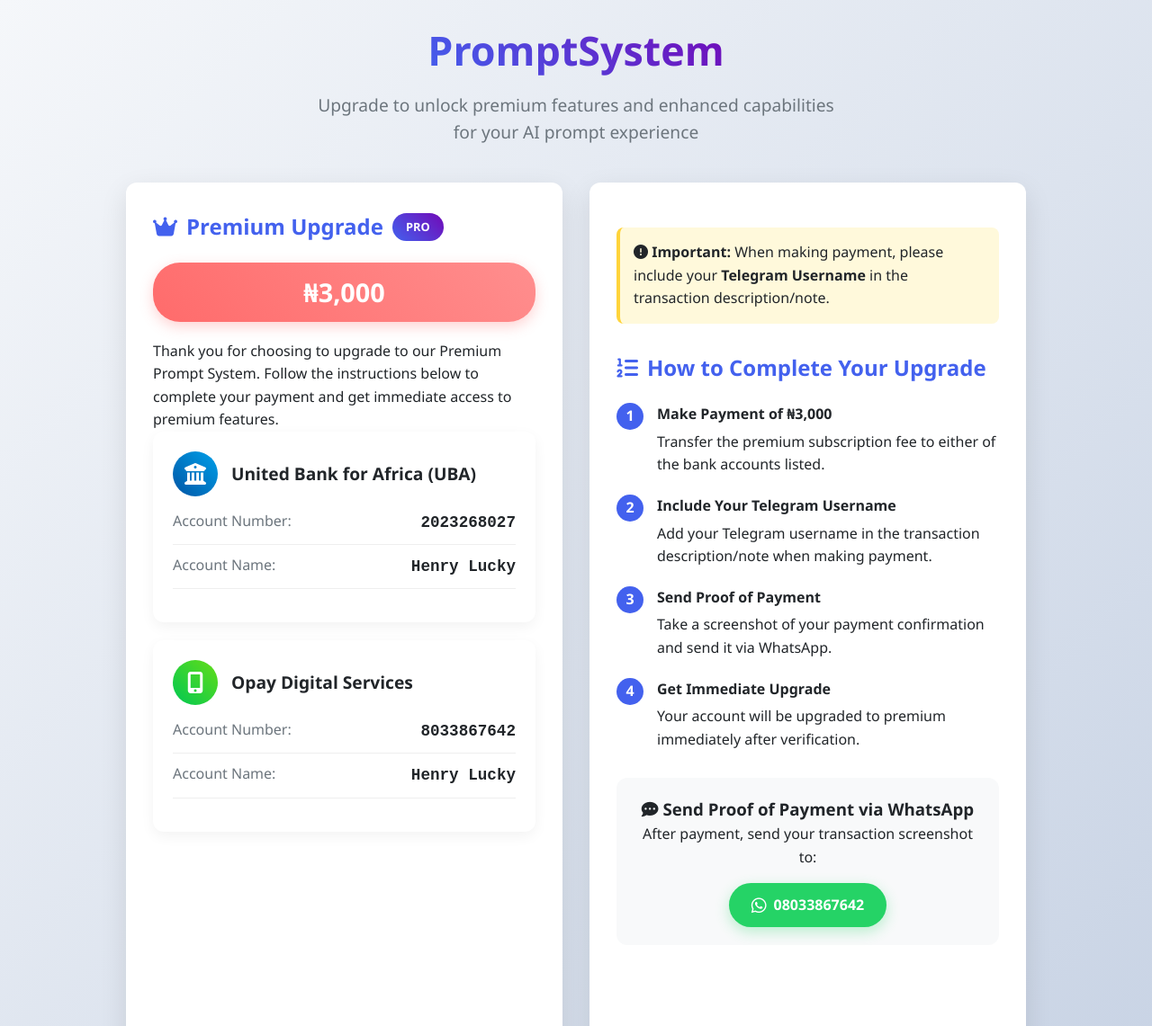
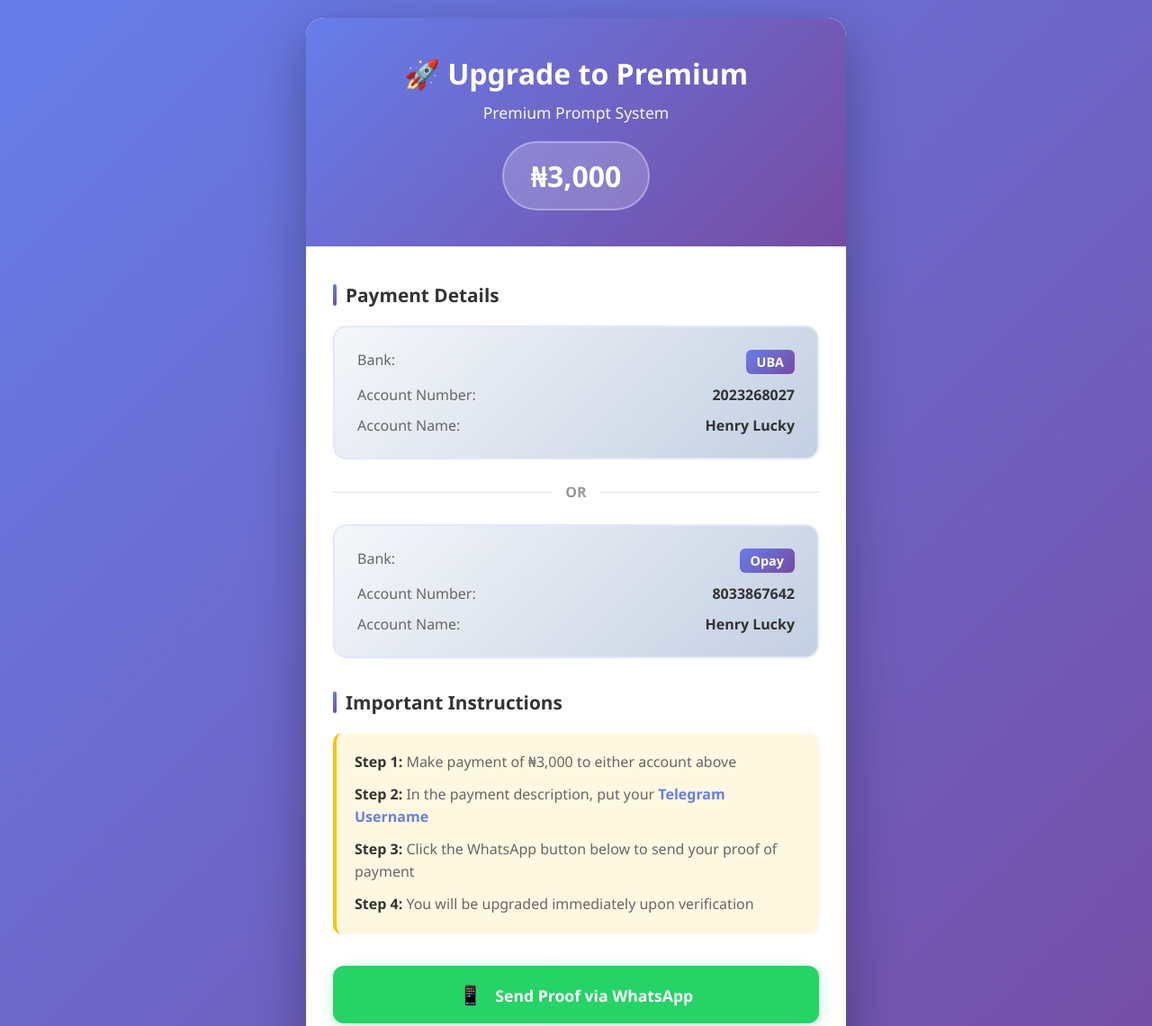
Before and after one commit to paydev-web/premium-prompt, a plain HTML site: page index.html in a window 1280 px wide. Shown: the top 1141 px of the page at 90% size. Drawn offline with Linux system fonts and the light colour scheme.

Commit message:
Update index.html

```diff
--- a/index.html
+++ b/index.html
@@ -3,467 +3,341 @@
 <head>
     <meta charset="UTF-8">
     <meta name="viewport" content="width=device-width, initial-scale=1.0">
-    <title>Upgrade to Premium | Prompt System</title>
-    <link rel="stylesheet" href="https://cdnjs.cloudflare.com/ajax/libs/font-awesome/6.4.0/css/all.min.css">
+    <title>Upgrade to Premium - Payment Details</title>
     <style>
-        :root {
-            --primary: #4361ee;
-            --primary-dark: #3a56d4;
-            --secondary: #7209b7;
-            --accent: #ff6b6b;
-            --success: #4cc9f0;
-            --light: #f8f9fa;
-            --dark: #212529;
-            --gray: #6c757d;
-            --border-radius: 12px;
-            --box-shadow: 0 10px 30px rgba(0, 0, 0, 0.1);
-            --transition: all 0.3s ease;
-        }
-
         * {
             margin: 0;
             padding: 0;
             box-sizing: border-box;
-            font-family: 'Segoe UI', Tahoma, Geneva, Verdana, sans-serif;
         }
 
         body {
-            background: linear-gradient(135deg, #f5f7fa 0%, #c3cfe2 100%);
-            color: var(--dark);
-            line-height: 1.6;
+            font-family: 'Segoe UI', Tahoma, Geneva, Verdana, sans-serif;
+            background: linear-gradient(135deg, #667eea 0%, #764ba2 100%);
             min-height: 100vh;
-            padding: 20px;
             display: flex;
-            flex-direction: column;
             align-items: center;
             justify-content: center;
+            padding: 20px;
         }
 
         .container {
-            max-width: 1000px;
+            max-width: 600px;
             width: 100%;
-            margin: 0 auto;
+            background: white;
+            border-radius: 20px;
+            box-shadow: 0 20px 60px rgba(0, 0, 0, 0.3);
+            overflow: hidden;
+            animation: slideUp 0.6s ease;
         }
 
-        header {
-            text-align: center;
-            margin-bottom: 40px;
+        @keyframes slideUp {
+            from {
+                opacity: 0;
+                transform: translateY(30px);
             }
-
-        .logo {
-            font-size: 2.8rem;
-            font-weight: 800;
-            background: linear-gradient(45deg, var(--primary), var(--secondary));
-            -webkit-background-clip: text;
-            background-clip: text;
-            color: transparent;
-            margin-bottom: 10px;
-            display: inline-block;
-        }
-
-        .tagline {
-            color: var(--gray);
-            font-size: 1.2rem;
-            max-width: 600px;
-            margin: 0 auto;
-        }
-
-        .main-content {
-            display: grid;
-            grid-template-columns: 1fr 1fr;
-            gap: 30px;
-            margin-bottom: 40px;
-        }
-
-        @media (max-width: 768px) {
-            .main-content {
-                grid-template-columns: 1fr;
+            to {
+                opacity: 1;
+                transform: translateY(0);
             }
         }
 
-        .card {
-            background: white;
-            border-radius: var(--border-radius);
-            box-shadow: var(--box-shadow);
-            padding: 30px;
-            transition: var(--transition);
-            height: 100%;
-        }
-
-        .card:hover {
-            transform: translateY(-5px);
-            box-shadow: 0 15px 40px rgba(0, 0, 0, 0.15);
-        }
-
-        .card-title {
-            font-size: 1.5rem;
-            margin-bottom: 20px;
-            color: var(--primary);
-            display: flex;
-            align-items: center;
-        }
-
-        .card-title i {
-            margin-right: 10px;
-        }
-
-        .premium-badge {
-            background: linear-gradient(45deg, var(--primary), var(--secondary));
-            color: white;
-            padding: 5px 15px;
-            border-radius: 20px;
-            font-size: 0.8rem;
-            font-weight: 600;
-            margin-left: 10px;
-        }
-
-        .price-tag {
-            background: linear-gradient(45deg, var(--accent), #ff8e8e);
-            color: white;
-            padding: 10px 20px;
-            border-radius: 30px;
-            font-size: 1.8rem;
-            font-weight: 700;
+        .header {
+            background: linear-gradient(135deg, #667eea 0%, #764ba2 100%);
+            padding: 40px 30px;
             text-align: center;
-            margin: 20px 0;
-            box-shadow: 0 5px 15px rgba(255, 107, 107, 0.3);
-        }
-
-        .payment-options {
-            display: flex;
-            flex-direction: column;
-            gap: 20px;
-        }
-
-        .payment-option {
-            background: white;
-            border-radius: var(--border-radius);
-            box-shadow: 0 5px 15px rgba(0, 0, 0, 0.05);
-            padding: 20px;
-            transition: var(--transition);
-            border: 2px solid transparent;
-        }
-
-        .payment-option:hover {
-            border-color: var(--primary);
-        }
-
-        .bank-header {
-            display: flex;
-            align-items: center;
-            margin-bottom: 15px;
-        }
-
-        .bank-logo {
-            width: 50px;
-            height: 50px;
-            border-radius: 50%;
-            display: flex;
-            align-items: center;
-            justify-content: center;
-            margin-right: 15px;
-            font-size: 1.5rem;
             color: white;
         }
 
-        .uba {
-            background: linear-gradient(45deg, #0055a5, #00a0e9);
+        .header h1 {
+            font-size: 2rem;
+            margin-bottom: 10px;
+            font-weight: 700;
         }
 
-        .opay {
-            background: linear-gradient(45deg, #00c853, #64dd17);
+        .header p {
+            font-size: 1.1rem;
+            opacity: 0.95;
+        }
+
+        .price-badge {
+            background: rgba(255, 255, 255, 0.2);
+            backdrop-filter: blur(10px);
+            display: inline-block;
+            padding: 15px 30px;
+            border-radius: 50px;
+            margin-top: 20px;
+            font-size: 2rem;
+            font-weight: bold;
+            border: 2px solid rgba(255, 255, 255, 0.3);
+        }
+
+        .content {
+            padding: 40px 30px;
+        }
+
+        .section {
+            margin-bottom: 35px;
+        }
+
+        .section-title {
+            font-size: 1.3rem;
+            color: #333;
+            margin-bottom: 20px;
+            font-weight: 600;
+            display: flex;
+            align-items: center;
+            gap: 10px;
+        }
+
+        .section-title::before {
+            content: '';
+            width: 4px;
+            height: 24px;
+            background: linear-gradient(135deg, #667eea 0%, #764ba2 100%);
+            border-radius: 2px;
+        }
+
+        .account-card {
+            background: linear-gradient(135deg, #f5f7fa 0%, #c3cfe2 100%);
+            border-radius: 15px;
+            padding: 25px;
+            margin-bottom: 20px;
+            border: 2px solid #e0e7ff;
+            transition: transform 0.3s ease, box-shadow 0.3s ease;
+        }
+
+        .account-card:hover {
+            transform: translateY(-5px);
+            box-shadow: 0 10px 25px rgba(102, 126, 234, 0.2);
+        }
+
+        .account-row {
+            display: flex;
+            justify-content: space-between;
+            margin-bottom: 12px;
+            font-size: 1rem;
+        }
+
+        .account-row:last-child {
+            margin-bottom: 0;
+        }
+
+        .account-label {
+            color: #666;
+            font-weight: 500;
+        }
+
+        .account-value {
+            color: #333;
+            font-weight: 700;
+            text-align: right;
         }
 
         .bank-name {
+            display: inline-block;
+            background: linear-gradient(135deg, #667eea 0%, #764ba2 100%);
+            color: white;
+            padding: 4px 12px;
+            border-radius: 6px;
+            font-size: 0.9rem;
             font-weight: 600;
-            font-size: 1.2rem;
         }
 
-        .account-details {
-            margin: 15px 0;
+        .divider {
+            text-align: center;
+            margin: 25px 0;
+            position: relative;
         }
 
-        .account-detail {
-            display: flex;
-            justify-content: space-between;
-            margin-bottom: 10px;
-            padding-bottom: 10px;
-            border-bottom: 1px solid #eee;
+        .divider::before {
+            content: '';
+            position: absolute;
+            left: 0;
+            top: 50%;
+            width: 100%;
+            height: 1px;
+            background: #e0e0e0;
         }
 
-        .label {
-            font-weight: 500;
-            color: var(--gray);
+        .divider-text {
+            background: white;
+            padding: 0 15px;
+            position: relative;
+            color: #999;
+            font-weight: 600;
         }
 
-        .value {
+        .instruction-box {
+            background: #fff8e1;
+            border-left: 4px solid #ffc107;
+            padding: 20px;
+            border-radius: 10px;
+            margin-bottom: 20px;
+        }
+
+        .instruction-box p {
+            color: #666;
+            line-height: 1.6;
+            margin-bottom: 10px;
+        }
+
+        .instruction-box p:last-child {
+            margin-bottom: 0;
+        }
+
+        .instruction-box strong {
+            color: #333;
+        }
+
+        .whatsapp-btn {
+            display: block;
+            width: 100%;
+            background: #25D366;
+            color: white;
+            text-decoration: none;
+            padding: 18px;
+            border-radius: 12px;
+            text-align: center;
+            font-size: 1.1rem;
             font-weight: 600;
-            font-family: 'Courier New', monospace;
-            font-size: 1.1rem;
+            transition: all 0.3s ease;
+            box-shadow: 0 4px 15px rgba(37, 211, 102, 0.3);
+        }
+
+        .whatsapp-btn:hover {
+            background: #20ba5a;
+            transform: translateY(-2px);
+            box-shadow: 0 6px 20px rgba(37, 211, 102, 0.4);
+        }
+
+        .whatsapp-btn::before {
+            content: '📱';
+            margin-right: 10px;
+            font-size: 1.3rem;
+        }
+
+        .footer {
+            background: #f8f9fa;
+            padding: 25px 30px;
+            text-align: center;
+            color: #666;
+            font-size: 0.9rem;
+            border-top: 1px solid #e0e0e0;
+        }
+
+        .footer p {
+            margin-bottom: 8px;
         }
 
         .highlight {
-            background: #fff9db;
-            padding: 15px;
-            border-radius: 8px;
-            margin: 20px 0;
-            border-left: 4px solid #ffd43b;
-        }
-
-        .steps {
-            margin: 30px 0;
-        }
-
-        .step {
-            display: flex;
-            margin-bottom: 20px;
-            align-items: flex-start;
-        }
-
-        .step-number {
-            background: var(--primary);
-            color: white;
-            width: 30px;
-            height: 30px;
-            border-radius: 50%;
-            display: flex;
-            align-items: center;
-            justify-content: center;
-            margin-right: 15px;
-            flex-shrink: 0;
+            color: #667eea;
             font-weight: 600;
         }
 
-        .step-content {
-            flex: 1;
+        @media (max-width: 600px) {
+            .header h1 {
+                font-size: 1.6rem;
             }
 
-        .step-title {
-            font-weight: 600;
-            margin-bottom: 5px;
+            .header p {
+                font-size: 1rem;
             }
 
-        .contact-info {
-            background: var(--light);
-            padding: 20px;
-            border-radius: var(--border-radius);
-            text-align: center;
-            margin-top: 20px;
+            .price-badge {
+                font-size: 1.7rem;
+                padding: 12px 25px;
             }
 
-        .whatsapp-btn {
-            display: inline-flex;
-            align-items: center;
-            background: #25D366;
-            color: white;
-            padding: 12px 25px;
-            border-radius: 50px;
-            text-decoration: none;
-            font-weight: 600;
-            margin-top: 15px;
-            transition: var(--transition);
-            box-shadow: 0 5px 15px rgba(37, 211, 102, 0.3);
+            .content {
+                padding: 30px 20px;
             }
 
-        .whatsapp-btn i {
-            margin-right: 8px;
-            font-size: 1.2rem;
+            .account-card {
+                padding: 20px;
             }
 
-        .whatsapp-btn:hover {
-            transform: translateY(-3px);
-            box-shadow: 0 8px 20px rgba(37, 211, 102, 0.4);
-            background: #20bd5c;
+            .account-row {
+                flex-direction: column;
+                gap: 5px;
             }
 
-        .features {
-            display: grid;
-            grid-template-columns: repeat(2, 1fr);
-            gap: 15px;
-            margin-top: 20px;
-        }
-
-        .feature {
-            display: flex;
-            align-items: center;
-        }
-
-        .feature i {
-            color: var(--primary);
-            margin-right: 10px;
-            font-size: 1.1rem;
-        }
-
-        footer {
-            text-align: center;
-            margin-top: 40px;
-            color: var(--gray);
-            font-size: 0.9rem;
-            padding-top: 20px;
-            border-top: 1px solid #eee;
-            width: 100%;
-        }
-
-        @media (max-width: 768px) {
-            .features {
-                grid-template-columns: 1fr;
-            }
-
-            .card {
-                padding: 20px;
+            .account-value {
+                text-align: left;
             }
         }
     </style>
 </head>
 <body>
     <div class="container">
-        <header>
-            <div class="logo">PromptSystem</div>
-            <p class="tagline">Upgrade to unlock premium features and enhanced capabilities for your AI prompt experience</p>
-        </header>
-
-        <div class="main-content">
-            <div class="payment-info">
-                <div class="card">
-                    <h2 class="card-title">
-                        <i class="fas fa-crown"></i> Premium Upgrade
-                        <span class="premium-badge">PRO</span>
-                    </h2>
-
-                    <div class="price-tag">
-                        ₦3,000
+        <div class="header">
+            <h1>🚀 Upgrade to Premium</h1>
+            <p>Premium Prompt System</p>
+            <div class="price-badge">₦3,000</div>
         </div>
 
-                    <p>Thank you for choosing to upgrade to our Premium Prompt System. Follow the instructions below to complete your payment and get immediate access to premium features.</p>
+        <div class="content">
+            <div class="section">
+                <h2 class="section-title">Payment Details</h2>
 
-                    <div class="payment-options">
-                        <div class="payment-option">
-                            <div class="bank-header">
-                                <div class="bank-logo uba">
-                                    <i class="fas fa-university"></i>
+                <div class="account-card">
+                    <div class="account-row">
+                        <span class="account-label">Bank:</span>
+                        <span class="account-value"><span class="bank-name">UBA</span></span>
                     </div>
-                                <h3 class="bank-name">United Bank for Africa (UBA)</h3>
+                    <div class="account-row">
+                        <span class="account-label">Account Number:</span>
+                        <span class="account-value">2023268027</span>
                     </div>
-                            <div class="account-details">
-                                <div class="account-detail">
-                                    <span class="label">Account Number:</span>
-                                    <span class="value">2023268027</span>
+                    <div class="account-row">
+                        <span class="account-label">Account Name:</span>
+                        <span class="account-value">Henry Lucky</span>
                     </div>
-                                <div class="account-detail">
-                                    <span class="label">Account Name:</span>
-                                    <span class="value">Henry Lucky</span>
+                </div>
+
+                <div class="divider">
+                    <span class="divider-text">OR</span>
+                </div>
+
+                <div class="account-card">
+                    <div class="account-row">
+                        <span class="account-label">Bank:</span>
+                        <span class="account-value"><span class="bank-name">Opay</span></span>
+                    </div>
+                    <div class="account-row">
+                        <span class="account-label">Account Number:</span>
+                        <span class="account-value">8033867642</span>
+                    </div>
+                    <div class="account-row">
+                        <span class="account-label">Account Name:</span>
+                        <span class="account-value">Henry Lucky</span>
                     </div>
                 </div>
             </div>
 
-                        <div class="payment-option">
-                            <div class="bank-header">
-                                <div class="bank-logo opay">
-                                    <i class="fas fa-mobile-alt"></i>
-                                </div>
-                                <h3 class="bank-name">Opay Digital Services</h3>
-                            </div>
-                            <div class="account-details">
-                                <div class="account-detail">
-                                    <span class="label">Account Number:</span>
-                                    <span class="value">8033867642</span>
-                                </div>
-                                <div class="account-detail">
-                                    <span class="label">Account Name:</span>
-                                    <span class="value">Henry Lucky</span>
-                                </div>
-                            </div>
-                        </div>
-                    </div>
+            <div class="section">
+                <h2 class="section-title">Important Instructions</h2>
+                <div class="instruction-box">
+                    <p><strong>Step 1:</strong> Make payment of ₦3,000 to either account above</p>
+                    <p><strong>Step 2:</strong> In the payment description, put your <span class="highlight">Telegram Username</span></p>
+                    <p><strong>Step 3:</strong> Click the WhatsApp button below to send your proof of payment</p>
+                    <p><strong>Step 4:</strong> You will be upgraded immediately upon verification</p>
                 </div>
             </div>
 
-            <div class="instructions">
-                <div class="card">
-                    <div class="highlight">
-                        <strong><i class="fas fa-exclamation-circle"></i> Important:</strong> When making payment, please include your <strong>Telegram Username</strong> in the transaction description/note.
-                    </div>
-
-                    <div class="steps">
-                        <h3 class="card-title"><i class="fas fa-list-ol"></i> How to Complete Your Upgrade</h3>
-
-                        <div class="step">
-                            <div class="step-number">1</div>
-                            <div class="step-content">
-                                <div class="step-title">Make Payment of ₦3,000</div>
-                                <p>Transfer the premium subscription fee to either of the bank accounts listed.</p>
-                            </div>
-                        </div>
-
-                        <div class="step">
-                            <div class="step-number">2</div>
-                            <div class="step-content">
-                                <div class="step-title">Include Your Telegram Username</div>
-                                <p>Add your Telegram username in the transaction description/note when making payment.</p>
-                            </div>
-                        </div>
-
-                        <div class="step">
-                            <div class="step-number">3</div>
-                            <div class="step-content">
-                                <div class="step-title">Send Proof of Payment</div>
-                                <p>Take a screenshot of your payment confirmation and send it via WhatsApp.</p>
-                            </div>
-                        </div>
-
-                        <div class="step">
-                            <div class="step-number">4</div>
-                            <div class="step-content">
-                                <div class="step-title">Get Immediate Upgrade</div>
-                                <p>Your account will be upgraded to premium immediately after verification.</p>
-                            </div>
-                        </div>
-                    </div>
-
-                    <div class="contact-info">
-                        <h3><i class="fas fa-comment-dots"></i> Send Proof of Payment via WhatsApp</h3>
-                        <p>After payment, send your transaction screenshot to:</p>
-                        <a href="https://wa.me/2348033867642?text=I%20have%20made%20payment%2C%20this%20is%20the%20proof%20of%20my%20payment%20below" class="whatsapp-btn" target="_blank">
-                            <i class="fab fa-whatsapp"></i> 08033867642
+            <div class="section">
+                <a href="https://wa.me/2348033867642?text=I%20have%20made%20payment%2C%20this%20is%20the%20proof%20of%20my%20payment%20below"
+                   class="whatsapp-btn"
+                   target="_blank">
+                    Send Proof via WhatsApp
                 </a>
             </div>
         </div>
 
-                <div class="card">
-                    <h3 class="card-title"><i class="fas fa-star"></i> Premium Features</h3>
-                    <div class="features">
-                        <div class="feature">
-                            <i class="fas fa-check-circle"></i>
-                            <span>Advanced Prompt Templates</span>
+        <div class="footer">
+            <p>📞 Contact: <strong>08033867642</strong></p>
+            <p>You will be upgraded <span class="highlight">immediately</span> after payment verification</p>
         </div>
-                        <div class="feature">
-                            <i class="fas fa-check-circle"></i>
-                            <span>Priority Processing</span>
-                        </div>
-                        <div class="feature">
-                            <i class="fas fa-check-circle"></i>
-                            <span>Extended Response Length</span>
-                        </div>
-                        <div class="feature">
-                            <i class="fas fa-check-circle"></i>
-                            <span>Custom Prompt Training</span>
-                        </div>
-                        <div class="feature">
-                            <i class="fas fa-check-circle"></i>
-                            <span>Multi-language Support</span>
-                        </div>
-                        <div class="feature">
-                            <i class="fas fa-check-circle"></i>
-                            <span>24/7 Priority Support</span>
-                        </div>
-                    </div>
-                </div>
-            </div>
-        </div>
-
-        <footer>
-            <p>© 2023 PromptSystem Premium. All rights reserved. | Upgrade fee: ₦3,000</p>
-        </footer>
     </div>
 </body>
 </html>
```
Lines whose indentation alone changed are shown as unchanged.
